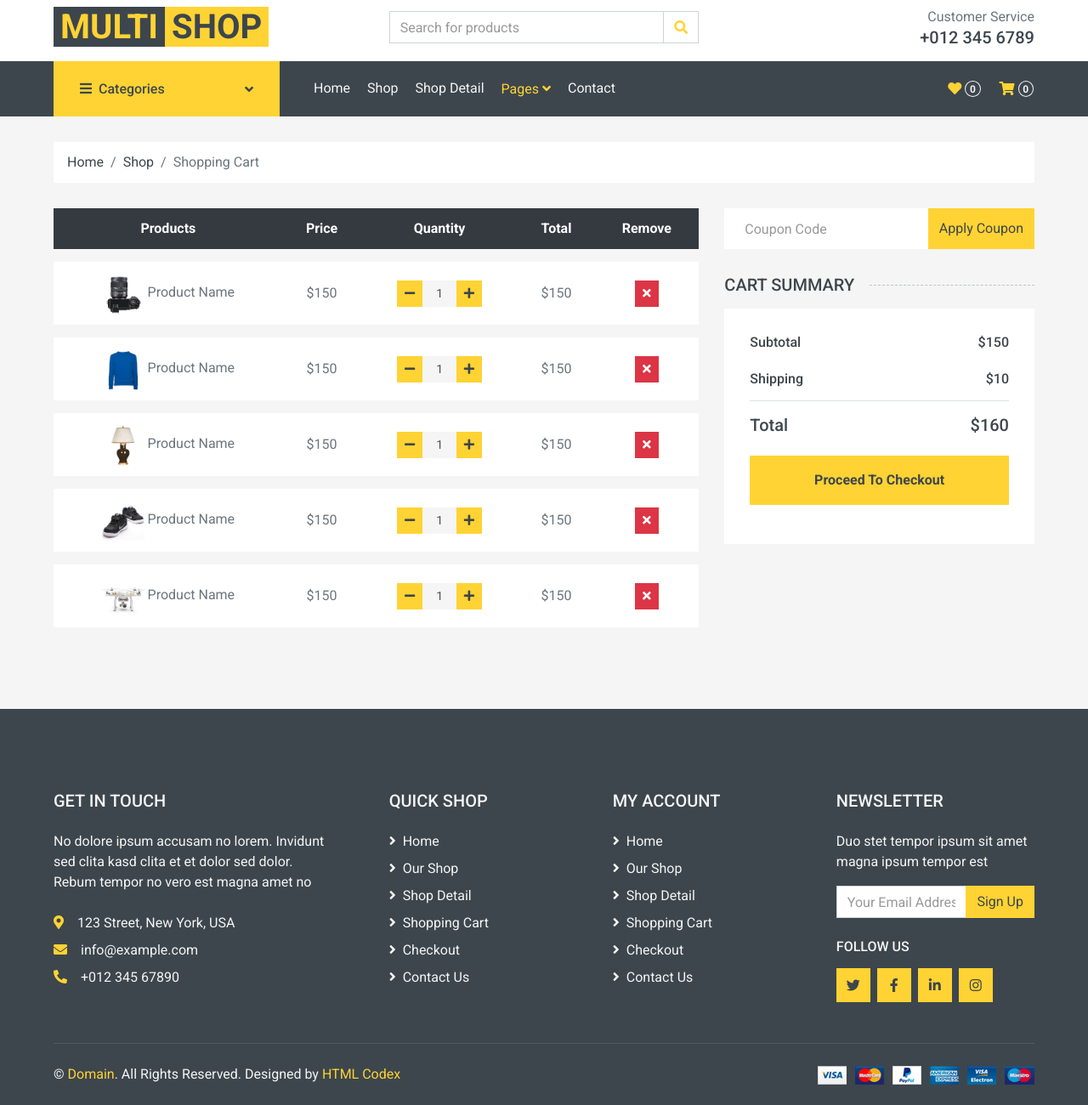
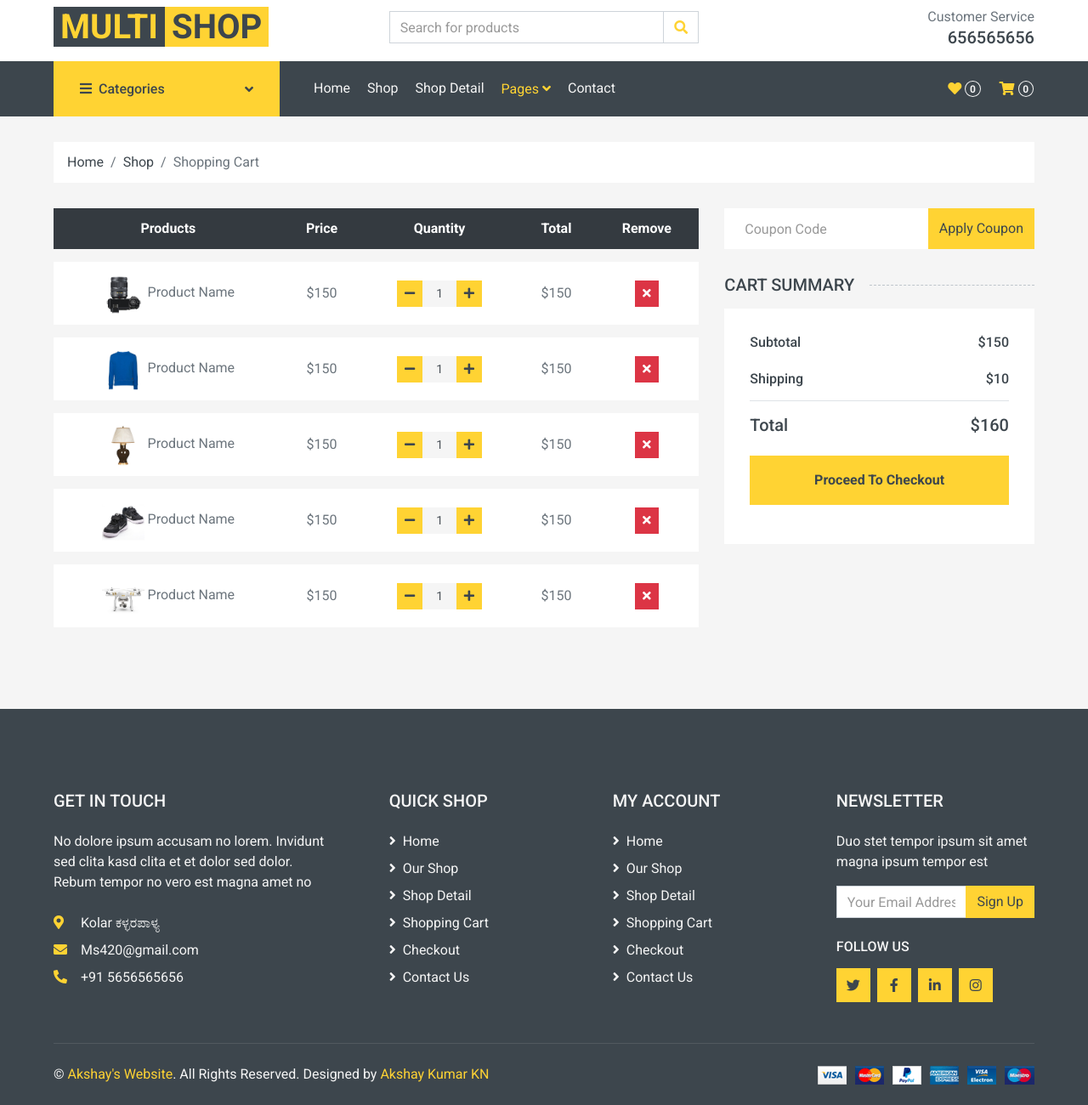
Before and after one commit to Akshay-appu/shoping, a plain HTML site: page cart.html in a window 1280 px wide. Shown: the part 47-1347 px from the top of the page at 85% size. Drawn offline with nearby package versions, Linux system fonts and the light colour scheme; files whose address does not match are found by name.

Commit message:
Update cart.html

```diff
--- a/cart.html
+++ b/cart.html
@@ -3,7 +3,7 @@
 
 <head>
     <meta charset="utf-8">
-    <title>MultiShop - Online Shop Website Template</title>
+    <title>Bhargav - Online Shop Website</title>
     <meta content="width=device-width, initial-scale=1.0" name="viewport">
     <meta content="Free HTML Templates" name="keywords">
     <meta content="Free HTML Templates" name="description">
@@ -97,7 +97,7 @@
             </div>
             <div class="col-lg-4 col-6 text-right">
                 <p class="m-0">Customer Service</p>
-                <h5 class="m-0">+012 345 6789</h5>
+                <h5 class="m-0">656565656</h5>
             </div>
         </div>
     </div>
@@ -354,9 +354,9 @@
             <div class="col-lg-4 col-md-12 mb-5 pr-3 pr-xl-5">
                 <h5 class="text-secondary text-uppercase mb-4">Get In Touch</h5>
                 <p class="mb-4">No dolore ipsum accusam no lorem. Invidunt sed clita kasd clita et et dolor sed dolor. Rebum tempor no vero est magna amet no</p>
-                <p class="mb-2"><i class="fa fa-map-marker-alt text-primary mr-3"></i>123 Street, New York, USA</p>
-                <p class="mb-2"><i class="fa fa-envelope text-primary mr-3"></i>info@example.com</p>
-                <p class="mb-0"><i class="fa fa-phone-alt text-primary mr-3"></i>+012 345 67890</p>
+                <p class="mb-2"><i class="fa fa-map-marker-alt text-primary mr-3"></i> Kolar ಕಳ್ಳರಪಾಳ್ಯ </p>
+                <p class="mb-2"><i class="fa fa-envelope text-primary mr-3"></i>Ms420@gmail.com</p>
+                <p class="mb-0"><i class="fa fa-phone-alt text-primary mr-3"></i>+91 5656565656</p>
             </div>
             <div class="col-lg-8 col-md-12">
                 <div class="row">
@@ -407,9 +407,9 @@
         <div class="row border-top mx-xl-5 py-4" style="border-color: rgba(256, 256, 256, .1) !important;">
             <div class="col-md-6 px-xl-0">
                 <p class="mb-md-0 text-center text-md-left text-secondary">
-                    &copy; <a class="text-primary" href="#">Domain</a>. All Rights Reserved. Designed
+                    &copy; <a class="text-primary" href="https://akshay-appu.github.io/Akshay-appu/">Akshay's Website</a>. All Rights Reserved. Designed
                     by
-                    <a class="text-primary" href="https://htmlcodex.com">HTML Codex</a>
+                    <a class="text-primary" href="https://www.instagram.com/Unique_historiographer">Akshay Kumar KN</a>
                 </p>
             </div>
             <div class="col-md-6 px-xl-0 text-center text-md-right">
```
